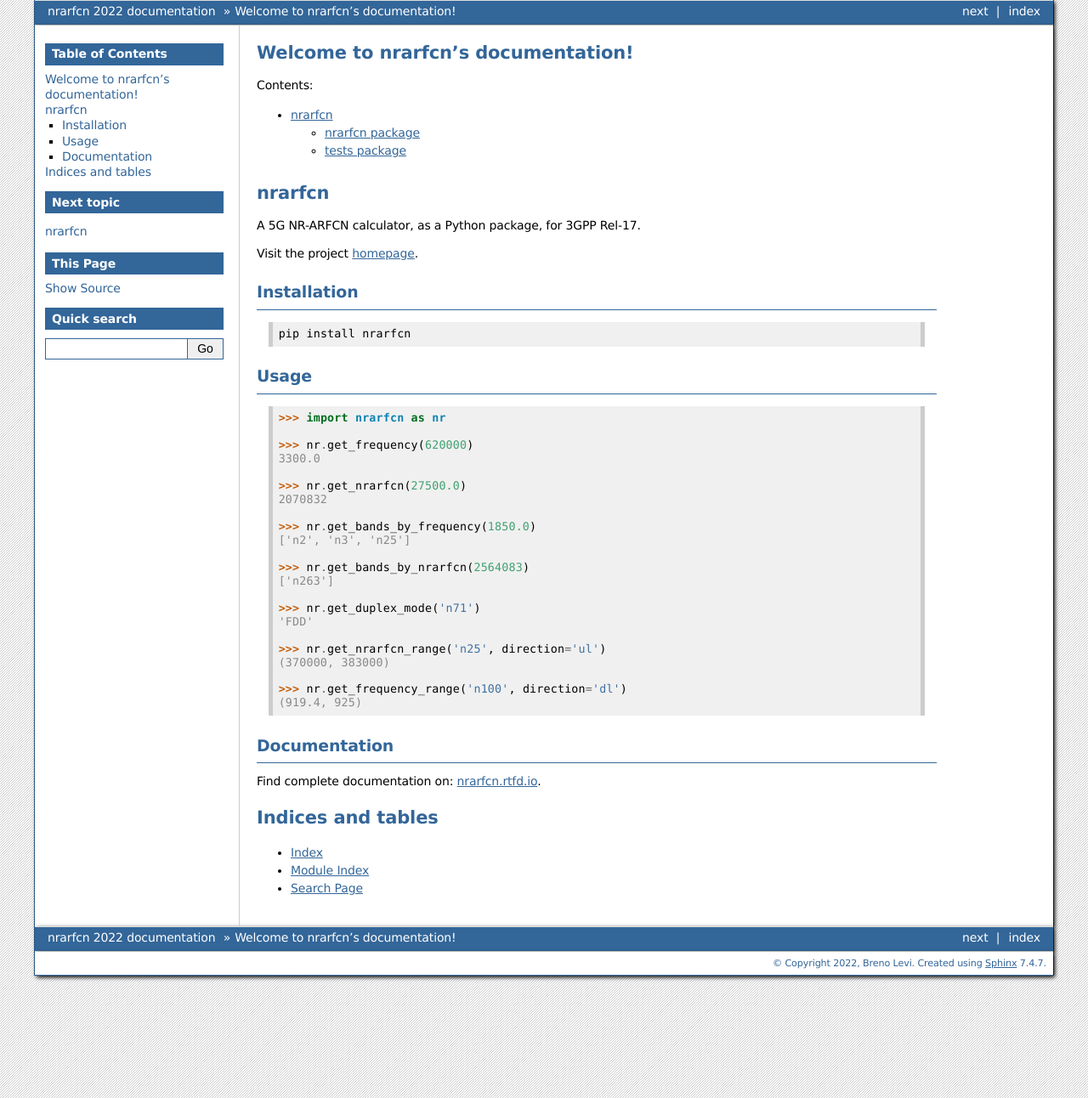
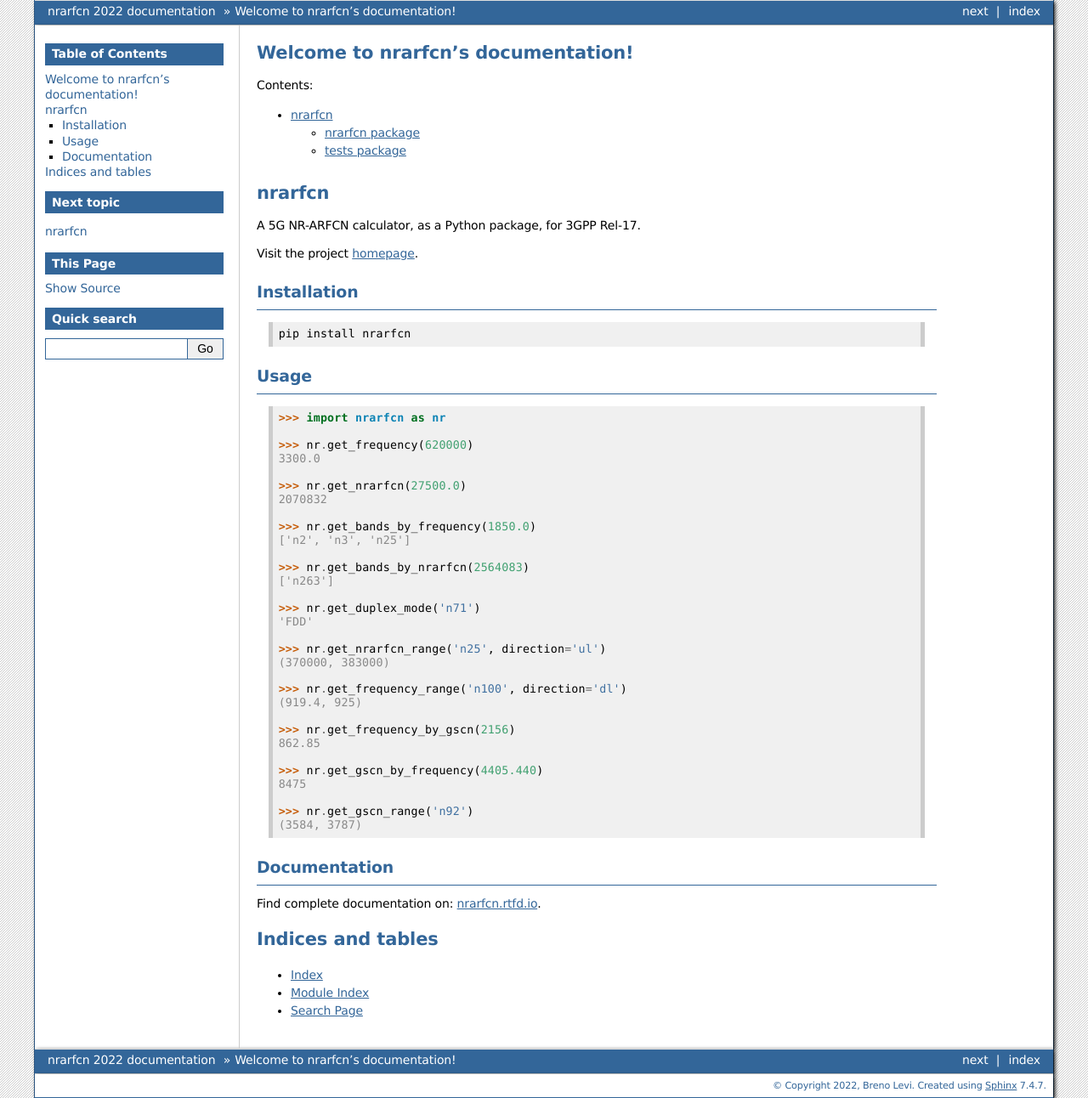
Before and after one commit to blevic/nrarfcn, a Sphinx documentation site: the page built from docs/index.rst, in a window 1280 px wide. Shown: the whole page at 85% size. Built offline with Sphinx 7.4.7, drawn with Linux system fonts in a browser that asks for light colours.

```diff
--- a/docs/index.rst
+++ b/docs/index.rst
@@ -53,6 +53,15 @@ Usage
    >>> nr.get_frequency_range('n100', direction='dl')
    (919.4, 925)
 
+   >>> nr.get_frequency_by_gscn(2156)
+   862.85
+
+   >>> nr.get_gscn_by_frequency(4405.440)
+   8475
+
+   >>> nr.get_gscn_range('n92')
+   (3584, 3787)
+
 Documentation
 ~~~~~~~~~~~~~
 
```
Also changed, not shown: README.md (+9 -0 lines).
